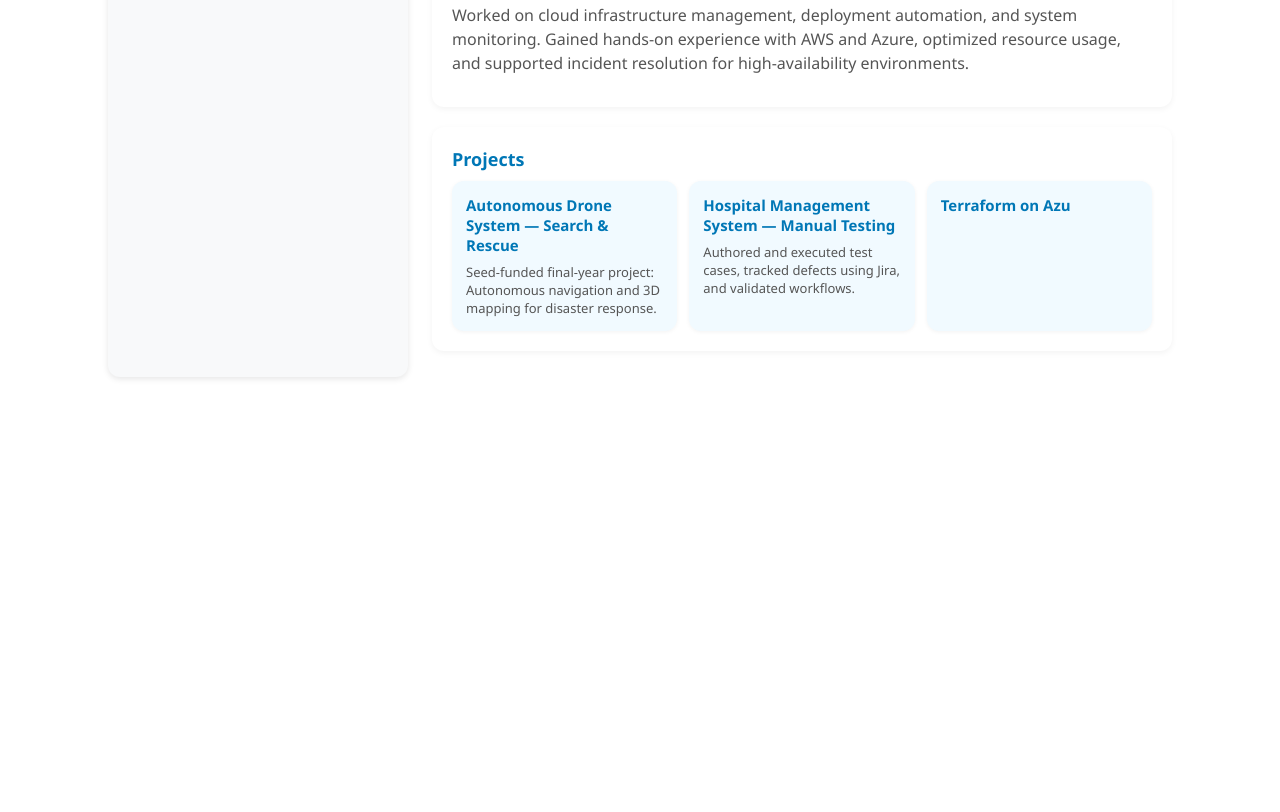
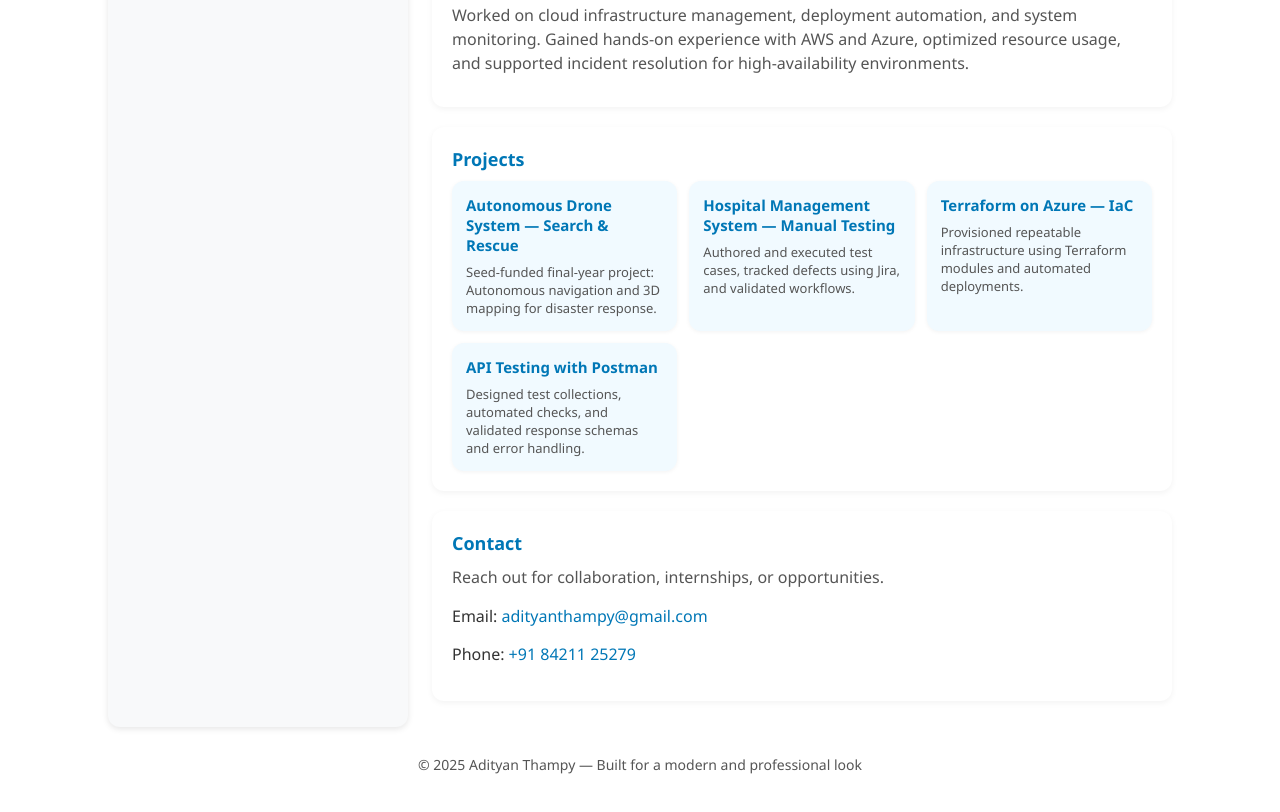
Before and after one commit to adityanthampy1/Portfolio, a plain HTML site: page index.html in a window 1280 px wide. Shown: the part 754-1566 px from the top of the page. Before the commit the page ends 1159 px from the top, so only its background shows below. Drawn offline with Linux system fonts and the light colour scheme; files whose address does not match are found by name.

Commit message:
index.html

```diff
--- a/index.html
+++ b/index.html
@@ -135,4 +135,27 @@
             <p>Authored and executed test cases, tracked defects using Jira, and validated workflows.</p>
           </div>
           <div class="project">
-            <h3>Terraform on Azu
+            <h3>Terraform on Azure — IaC</h3>
+            <p>Provisioned repeatable infrastructure using Terraform modules and automated deployments.</p>
+          </div>
+          <div class="project">
+            <h3>API Testing with Postman</h3>
+            <p>Designed test collections, automated checks, and validated response schemas and error handling.</p>
+          </div>
+        </div>
+      </section>
+
+      <section id="contact" class="card">
+        <h2>Contact</h2>
+        <p class="lead">Reach out for collaboration, internships, or opportunities.</p>
+        <p>Email: <a href="mailto:adityanthampy@gmail.com">adityanthampy@gmail.com</a></p>
+        <p>Phone: <a href="tel:+918421125279">+91 84211 25279</a></p>
+      </section>
+    </main>
+  </div>
+
+  <footer>
+    <p>&copy; 2025 Adityan Thampy — Built for a modern and professional look</p>
+  </footer>
+</body>
+</html>
```
